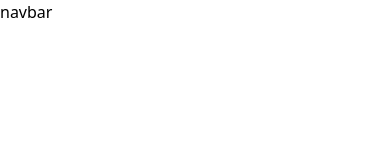
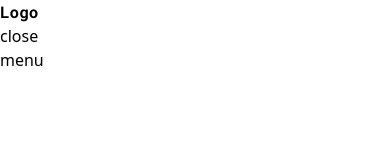
Before and after one commit to jmjjmj994/lovha-vite, a React (Vite) app: page / in a window 390 px wide. Shown: the top 160 px of the page. Built offline with nearby package versions, Linux system fonts and the light colour scheme; a web font is replaced by a local one.

Commit message:
custom hook for toggling navbar on mobile/tablet has been set up

```diff
--- a/src/components/Header/Header.tsx
+++ b/src/components/Header/Header.tsx
@@ -1,8 +1,12 @@
 import Navbar from '../Navbar';
+import useToggler from '../../hooks/toggler/useToggler';
 function Header() {
+  const [active, handleToggler] = useToggler();
   return (
     <header>
-      <Navbar />
+      <h1>Logo</h1>
+      <Navbar active={active} handleToggler={handleToggler} />
+      <button onClick={() => handleToggler()}>menu</button>
     </header>
   );
 }
--- a/src/components/Navbar/Navbar.tsx
+++ b/src/components/Navbar/Navbar.tsx
@@ -1,4 +1,13 @@
-function Navbar() {
-  return <nav>navbar</nav>;
+type NavbarProps = {
+  active: boolean;
+  handleToggler: () => void;
+};
+
+function Navbar({ active, handleToggler }: NavbarProps) {
+  return (
+    <nav>
+      <button onClick={() => handleToggler()}>close</button>
+    </nav>
+  );
 }
 export default Navbar;
--- /dev/null
+++ b/src/hooks/toggler/useToggler.tsx
@@ -0,0 +1,13 @@
+import { useState } from 'react';
+
+function useToggler(): [true | false, () => void] {
+  const [active, setActive] = useState<boolean>(false);
+
+  function handleToggler() {
+    setActive((prev) => !prev);
+  }
+
+  return [active, handleToggler];
+}
+
+export default useToggler;
```
